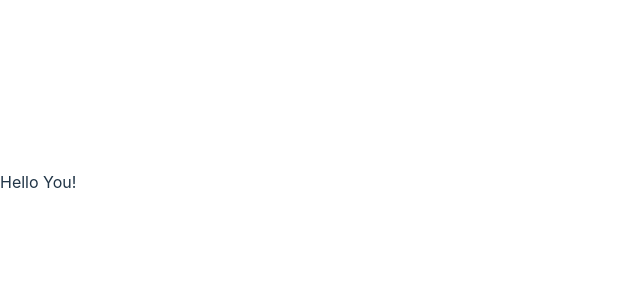
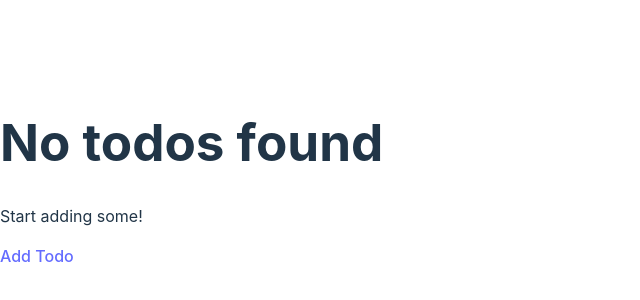
Before and after one commit to JohnMwendwa/data-fetching-excercise, a React (Vite) app: page / in a window 1280 px wide. Shown: the part 218-518 px from the top of the page, without its empty margins (0-640 px from the left). Built offline with nearby package versions, Linux system fonts and the light colour scheme.

Commit message:
create route paths

```diff
--- a/src/App.jsx
+++ b/src/App.jsx
@@ -1,5 +1,34 @@
+import { createBrowserRouter, RouterProvider } from "react-router-dom";
+
+import Todos, { loader as todosLoader } from "./pages/Todos";
+import NewTodo, { action as newTodoAction } from "./pages/NewTodo";
+import TodoDetails, {
+  loader as todoDetailsLoader,
+  action as todoDetailsAction,
+} from "./pages/TodoDetails";
+
 function App() {
-  return <div>Hello You!</div>;
+  const router = createBrowserRouter([
+    {
+      path: "/",
+      element: <Todos />,
+      loader: todosLoader,
+      children: [
+        {
+          path: "new",
+          element: <NewTodo />,
+          action: newTodoAction,
+        },
+        {
+          path: ":id",
+          element: <TodoDetails />,
+          loader: todoDetailsLoader,
+          action: todoDetailsAction,
+        },
+      ],
+    },
+  ]);
+  return <RouterProvider router={router} />;
 }
 
 export default App;
```
